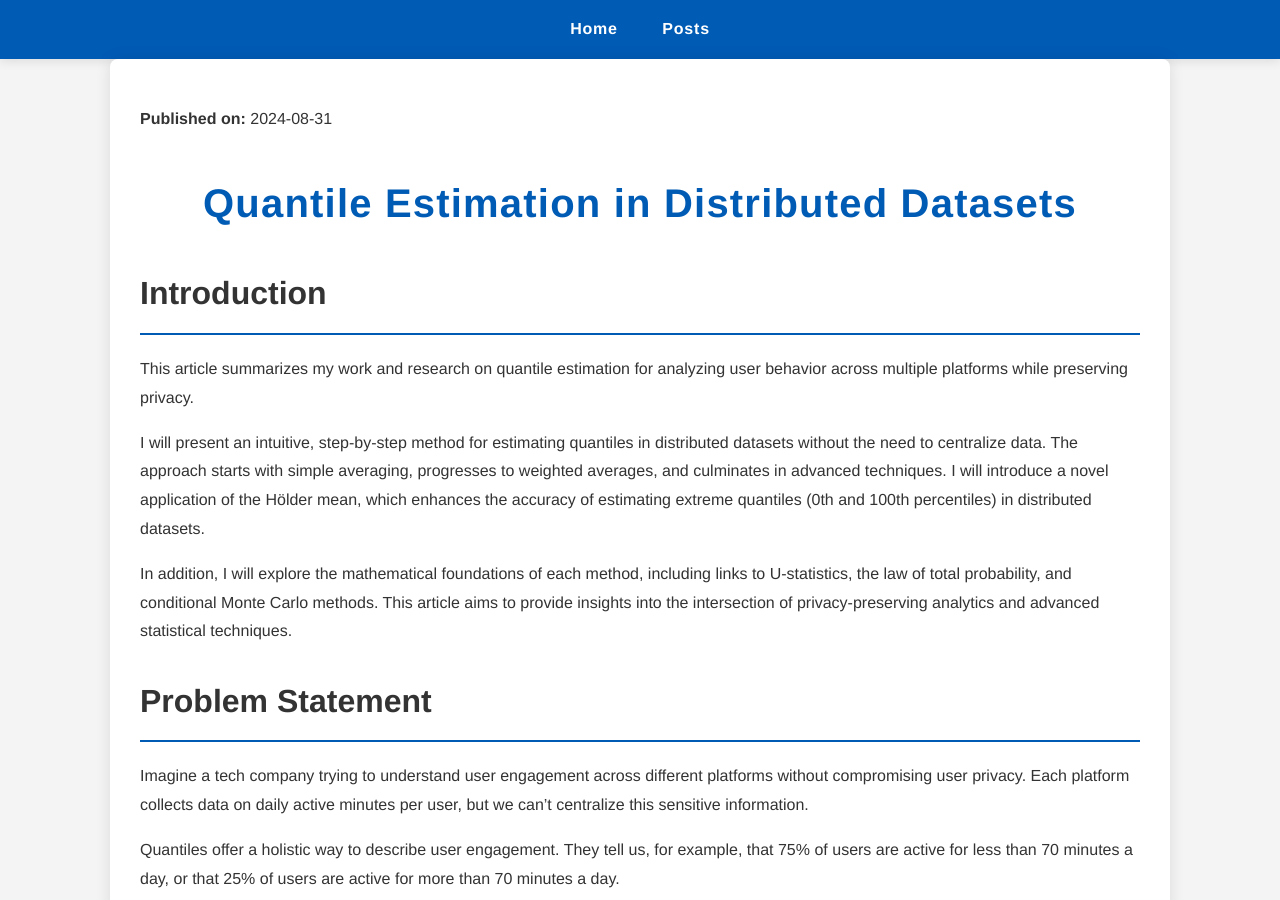
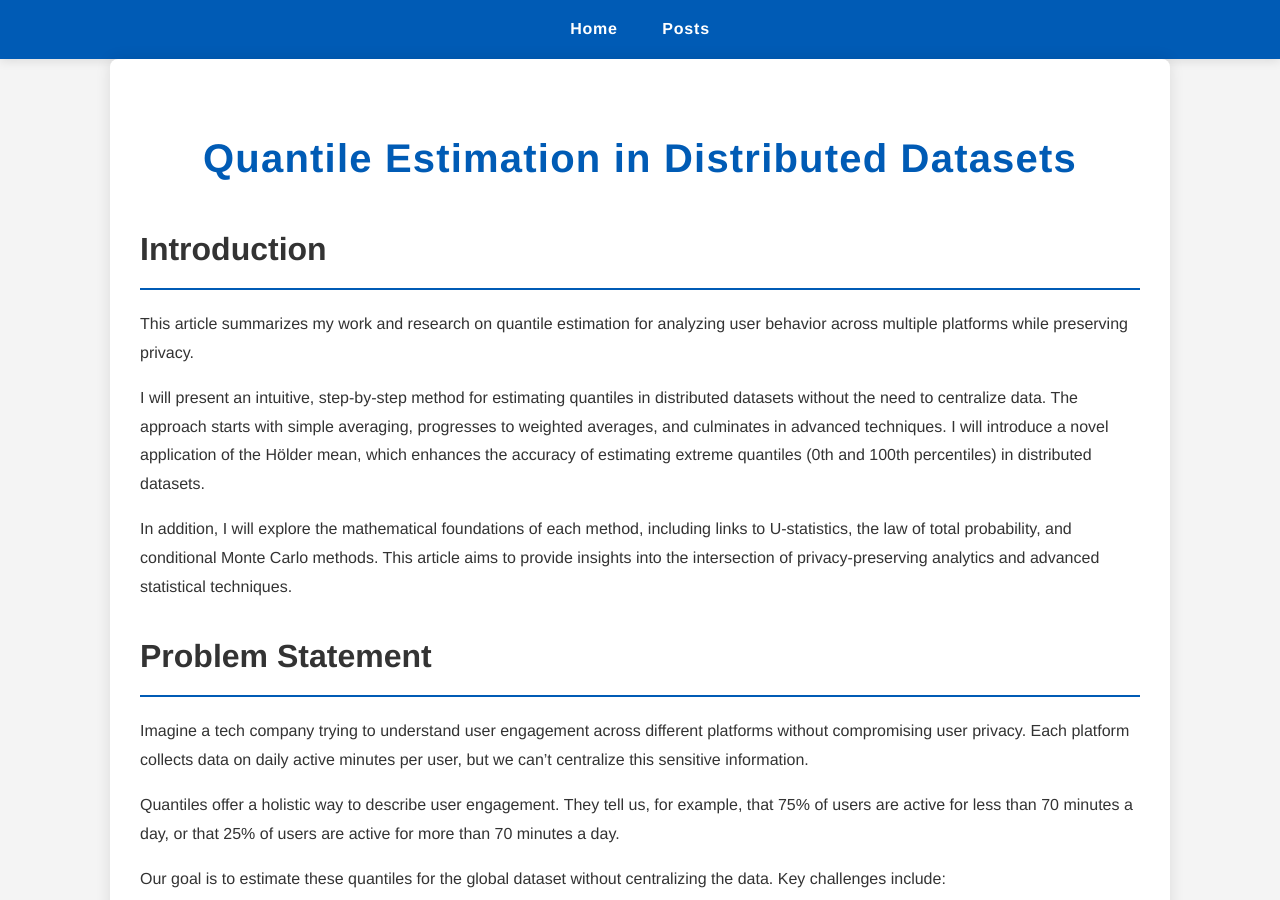
Before and after one commit to b7amine/b7amine.github.io, a Jekyll site: the page built from _posts/2024-08-31-Quantile Estimation in Distributed Datasets.md, in a window 1280 px wide and 900 px high. Built offline with Jekyll 4.4.1, drawn with Linux system fonts in a browser that asks for light colours; our own code applies the rules of GitHub Pages for plain Markdown files.

Commit message:
update blog

```diff
--- a/_layouts/post.html
+++ b/_layouts/post.html
@@ -16,7 +16,7 @@
 
     <main>
         <article>
-            <p><strong>Published on:</strong> {{ page.date | date: "%Y-%m-%d" }}</p>
+
             {{ content }}
         </article>
     </main>
```
Also changed, not shown: _posts/2024-05-01-Recommender systems for transport.md (renamed from _posts/2024-09-01-Recommender systems for transport.md), _posts/2024-08-31-Quantile Estimation in Distributed Datasets.md (renamed from _posts/2024-08-31-Quantiles estimation.md).
